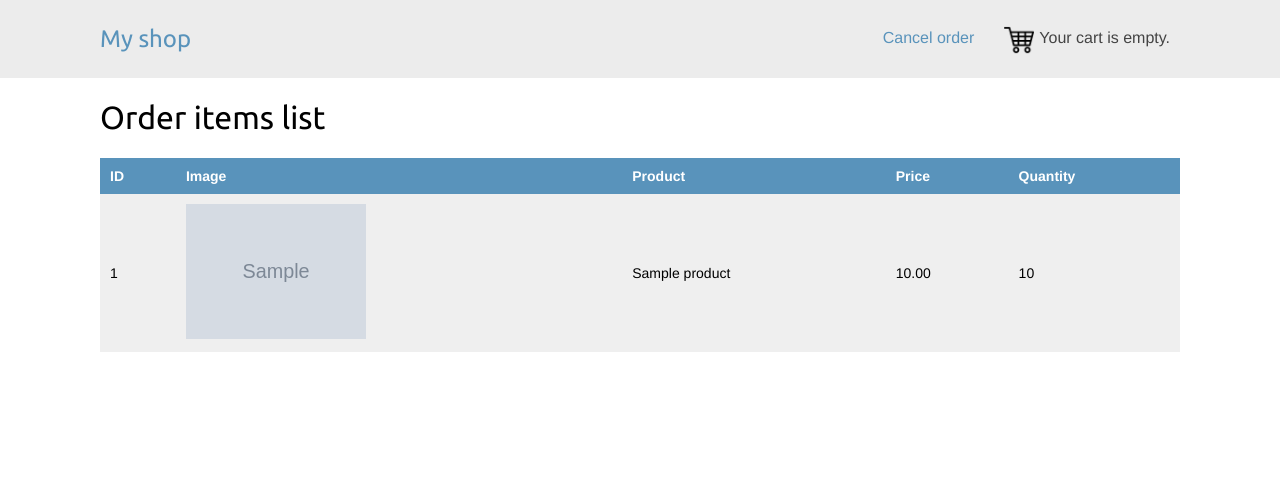
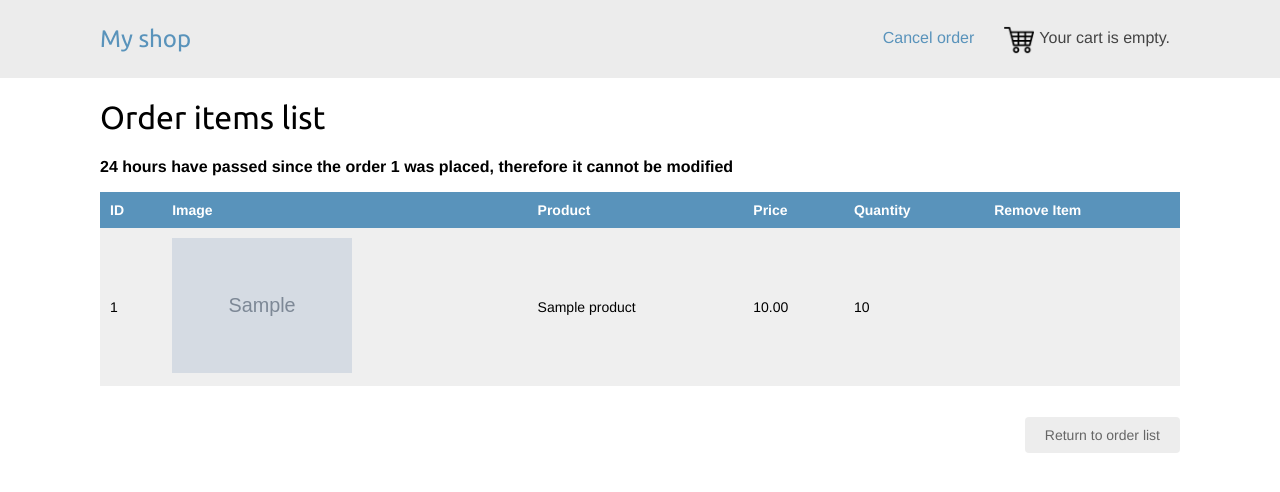
Before and after one commit to juanca1499/MyShop_tarea2, a Django app: page /orders/order_detail/1 in a window 1280 px wide. Shown: the top 492 px of the page. Run offline with Django 3.2, Linux system fonts and the light colour scheme; tables that the repository leaves empty hold one stand-in row (values such as "Sample post"); grey boxes marked "Sample" are stand-in pictures.

Commit message:
Se implementó el envío de correos de confirmación para la eliminación parcial

```diff
--- a/myshop/orders/templates/orders/order/create.html
+++ b/myshop/orders/templates/orders/order/create.html
@@ -23,3 +23,4 @@
         {% csrf_token %}
     </form>
 {% endblock %}
+e
--- a/myshop/orders/templates/orders/order/delete_order_confirm.html
+++ b/myshop/orders/templates/orders/order/delete_order_confirm.html
@@ -11,6 +11,6 @@
     {% else %}
         <p>24 hours have passed since the order {{order.id}} was placed, therefore it cannot be canceled</p>
     {% endif %}
-    <a href="{% url "order_list" %}" class="button light">{{note}}</a>
+    <a href="{% url "order_detail" order.id %}" class="button light">{{note}}</a>
     <p></p
 {% endblock %}
--- a/myshop/orders/templates/orders/order/items_list.html
+++ b/myshop/orders/templates/orders/order/items_list.html
@@ -7,6 +7,13 @@
 
 {% block content %}
     <h1>Order items list</h1>
+    {% if flag == False %}
+      <b><p>24 hours have passed since the order {{order.id}} was placed, therefore it cannot be modified</p></b>
+    {% else %}
+    <p class="text-right">
+        <a class="button danger" href="{% url 'cancel_order' order.id %}">Cancel order</a>
+    </p>
+    {% endif %}
     <table class="cart">
         <thead>
             <th>ID</th>
@@ -14,6 +21,7 @@
             <th>Product</th>
             <th>Price</th>
             <th>Quantity</th>
+            <th>Remove Item</th>
         </thead>
         <tbody>
             {% for item in order_items %}
@@ -28,9 +36,39 @@
                         <td>{{item.product}}</td>
                         <td>{{item.price}}</td>
                         <td>{{item.quantity}}</td>
+                        <td>
+                            {% if flag %}
+                                <!--<a href="{% url 'remove_order_item' item.id %}">Remove item</a> -->
+                                <input type="checkbox" name="item" value="{{item.id}}">
+                            {% endif %}
+                        </td>
                     </tr>
                 {% endwith %}
             {% endfor %}
         </tbody>
     </table>
+    <p class="text-right">
+        <a class="button light" href="{% url 'order_list' %}">Return to order list</a>
+        {% if flag %}
+            <!-- <a id="confirm" class="button" href="{% url 'remove_order_confirm' order.id %}">Confirm changes</a> -->
+            <a id="confirm" class="button" onclick="getSelectedCheckboxValues('{% url 'print_values' %}','item')">Confirm changes</a>
+        {% endif %}
+    </p>
+
+<script type="text/javascript">
+    function getSelectedCheckboxValues(url,name) {
+    const checkboxes = document.querySelectorAll(`input[name="${name}"]:checked`);
+    var urlValues = "?";
+    var counter = 1;
+    let values = [];
+    checkboxes.forEach((checkbox) => {
+        values.push(checkbox.value);
+        urlValues += counter + "=" + checkbox.value + "&";
+        counter++;
+    });
+    urlValues = urlValues.slice(0,-1);
+    document.location.href = url + urlValues;
+}
+</script>
+
 {% endblock %}
--- a/myshop/orders/templates/orders/order/list.html
+++ b/myshop/orders/templates/orders/order/list.html
@@ -39,7 +39,6 @@
                         {% endif %}
                         <td>
                             <a href="{% url 'order_detail' order.id %}">Detail</a>
-                            <a href="{% url 'cancel_order' order.id %}">Cancel</a>
                         </td>
                     </tr>
             {% endfor %}
--- a/myshop/orders/urls.py
+++ b/myshop/orders/urls.py
@@ -21,5 +21,8 @@ urlpatterns = [
     path('cancel_order/<int:id>',views.cancel_order,name='cancel_order'),
     path('delete_order_confirm/<int:id>',views.delete_order_confirm,name='delete_order_confirm'),
     path('order_detail/<int:id>',views.order_detail,name='order_detail'),
-    re_path(r'^order_items/(?P<items_list>\w+)/$',views.cancel_items, name='cancel_items'),
+    #re_path(r'^print_values/(?P<values>\w+)/$',views.print_values, name='print_values'),
+    path('print_values/',views.print_values, name='print_values'),
+    path('remove_order_item/<int:id>',views.remove_order_item, name='remove_order_item'),
+    path('remove_order_confirm/<int:id>',views.remove_order_confirm, name='remove_order_confirm'),
 ]
--- a/myshop/orders/views.py
+++ b/myshop/orders/views.py
@@ -77,7 +77,7 @@ def send(order_id, cart):
     subject = 'Order nr. {}'.format(order.id)
 
     # Se define el mensaje a enviar.
-    message = 'Dear {},\n\nYou have successfully placed an order. Your order id is {}.\n\n\n'.format(order.first_name,order.id)
+    message = 'Dear {},\n\nYou have successfully placed an order. The id your order is {}.\n\n\n'.format(order.first_name,order.id)
     message_part2 = 'Your order: \n\n'
     mesagges = []
 
@@ -87,32 +87,6 @@ def send(order_id, cart):
 
     message_part3 = ' '.join(mesagges)
     message_part4 = '\n\n\n Total: $'+ str(cart.get_total_price())
-    body = message + message_part2 + message_part3 + message_part4
-
-    # Se envía el correo.
-    send_mail(subject, body, 'pruebas.jogglez@gmail.com', [order.email], fail_silently=False)
-
-def send_cancel_order(order_id):
-    # Se obtiene la información de la orden.
-    order = Order.objects.get(id=order_id)
-
-    # Se crea el subject del correo.
-    subject = 'Order nr. {}'.format(order.id)
-
-    # Se define el mensaje a enviar.
-    message = 'Dear {},\n\nYou have successfully cancelled an order. The ID of your cancelled order is {}.\n\n\n'.format(order.first_name,order.id)
-    message_part2 = 'The following products were contained in your order: \n\n'
-    mesagges = []
-
-    order_items = []
-    order_items = OrderItem.objects.filter(order=order_id)
-
-    for item in order_items:
-        msg = str(item.quantity) + 'x '+ str(item.product.name) +'  $'+ str(item.get_cost())+ '\n'
-        mesagges.append(msg)
-
-    message_part3 = ' '.join(mesagges)
-    message_part4 = '\n\n\n Date of cancellation: ' + datetime.today().strftime('%Y-%m-%d-%H:%M:%S')
     body = message + message_part2 + message_part3 + message_part4
 
     # Se envía el correo.
@@ -144,16 +118,89 @@ def cancel_order(request, id):
                                                                       'note' : note})
 def delete_order_confirm(request, id):
     order = Order.objects.get(id=id)
-    send_cancel_order(order.id)
+    notas=['cancelled','were contained','cancellation']
+    confirm(order.id,notas)
     order.delete()
     return redirect('order_list')
 
 def order_detail(request, id):
     order = Order.objects.get(id=id)
+
+    flag = True
+    todays_date = datetime.now()
+    timezone = pytz.timezone(settings.TIME_ZONE)
+    todays_date_wo = timezone.localize(todays_date)
+    takeaway_hours = todays_date_wo - timedelta(hours=24)
+
+    local_time = pytz.timezone(settings.TIME_ZONE)
+    order_date = order.created.replace(tzinfo=pytz.utc)
+    order_date = order_date.astimezone(local_time)
+
+    if (takeaway_hours > order_date):
+        flag = False
+
     order_items = []
     order_items = OrderItem.objects.filter(order=id)
     return render(request, 'orders/order/items_list.html', {'order' : order,
-                                                            'order_items' : order_items})
+                                                            'order_items' : order_items,
+                                                            'flag' : flag,})
 
-def cancel_items(request):
-    pass
+
+
+def remove_order_item(request, id):
+    order_item = OrderItem.objects.get(id=id)
+    order_id = str(order_item.order)
+    order_id = order_id[6:len(order_id)]
+    order_item.delete()
+    return redirect('order_detail', id = order_id)
+
+def remove_order_confirm(request, id):
+    notas=['modified','are still','modification']
+    update_confirmation(id)
+    confirm(id,notas)
+    return redirect('order_list')
+
+def confirm(order_id, notas):
+    # Se obtiene la información de la orden.
+    order = Order.objects.get(id=order_id)
+
+    # Se crea el subject del correo.
+    subject = 'Order nr. {}'.format(order.id)
+
+    # Se define el mensaje a enviar.
+    message = 'Dear {},\n\nYou have successfully {} your order. The number of your {} order is {}.\n\n\n'.format(order.first_name,notas[0],notas[0],order.id)
+    message_part2 = 'The following products {} in your order: \n\n'.format(notas[1])
+    mesagges = []
+
+    order_items = []
+    order_items = OrderItem.objects.filter(order=order_id)
+
+    for item in order_items:
+        msg = str(item.quantity) + 'x '+ str(item.product.name) +'  $'+ str(item.get_cost())+ '\n'
+        mesagges.append(msg)
+
+    message_part3 = ' '.join(mesagges)
+    message_part4 = '\n\n\n Date of '+ notas[2] +' : ' + datetime.today().strftime('%Y-%m-%d-%H:%M:%S')
+    body = message + message_part2 + message_part3 + message_part4
+
+    # Se envía el correo.
+    send_mail(subject, body, 'pruebas.jogglez@gmail.com', [order.email], fail_silently=False)
+
+def update_confirmation(order_id):
+    # Se obtiene la información de la orden.
+    order = Order.objects.get(id=order_id)
+
+    # Se crea el subject del correo.
+    subject = 'Order nr. {}'.format(order.id)
+
+    # Se define el mensaje a enviar.
+    message = 'Dear {},\n\nYou have successfully updated your order. The number of your updated order is {}.\n'.format(order.first_name,order.id)
+
+    message_part2 = '\n\n Date of update : ' + datetime.today().strftime('%Y-%m-%d-%H:%M:%S')
+    body = message + message_part2
+
+    # Se envía el correo.
+    send_mail(subject, body, 'pruebas.jogglez@gmail.com', [order.email], fail_silently=False)
+
+def print_values(request):
+    print(str(request))
--- a/myshop/static/css/base.css
+++ b/myshop/static/css/base.css
@@ -31,6 +31,11 @@ a.button, input[type="submit"] {
 a.button.light {
     color:#666;
     background:#ededed;
+}
+
+a.button.danger {
+    color: #ededed;
+    background: #fc746d;
 }
 
 .text-left {
```
Also changed, not shown: myshop/static/js/functions.js (added, +13 -0 lines), myshop/static/js/to_delete.js (added, +13 -0 lines), 6 other files.
